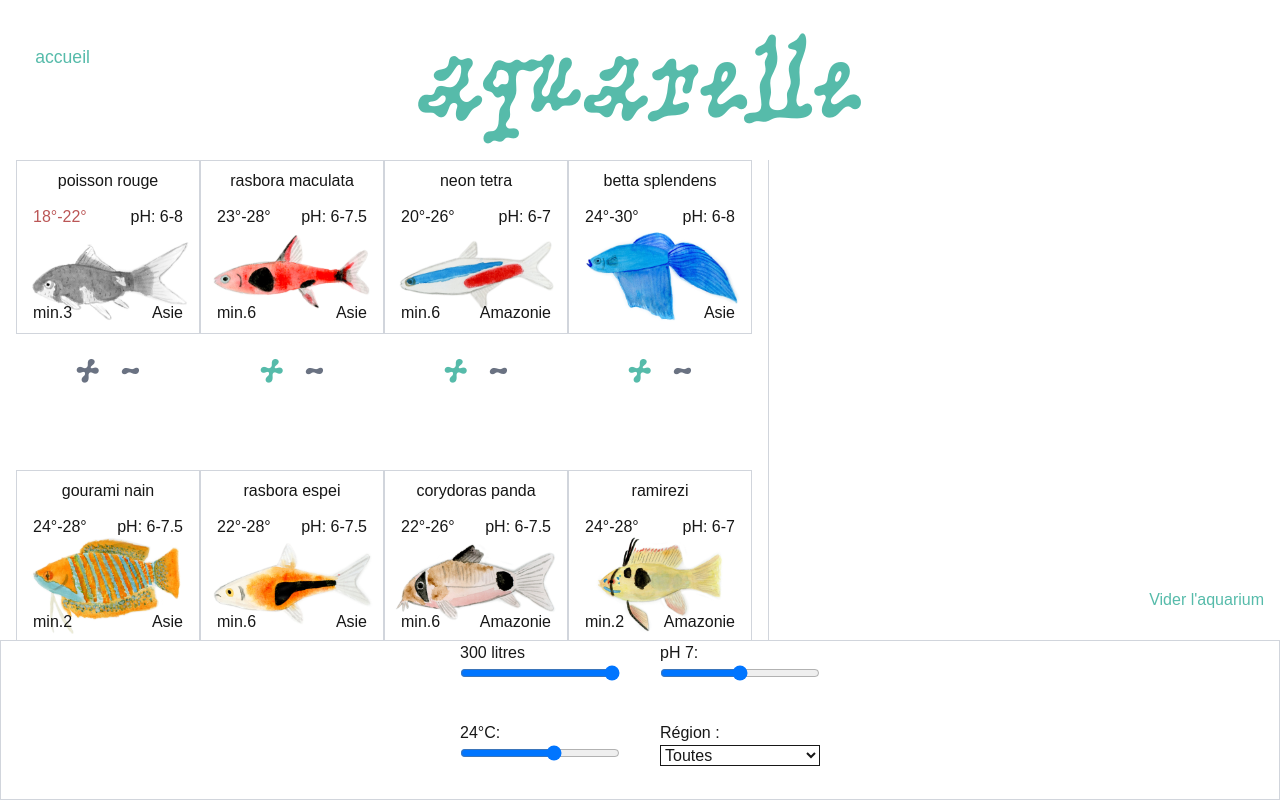
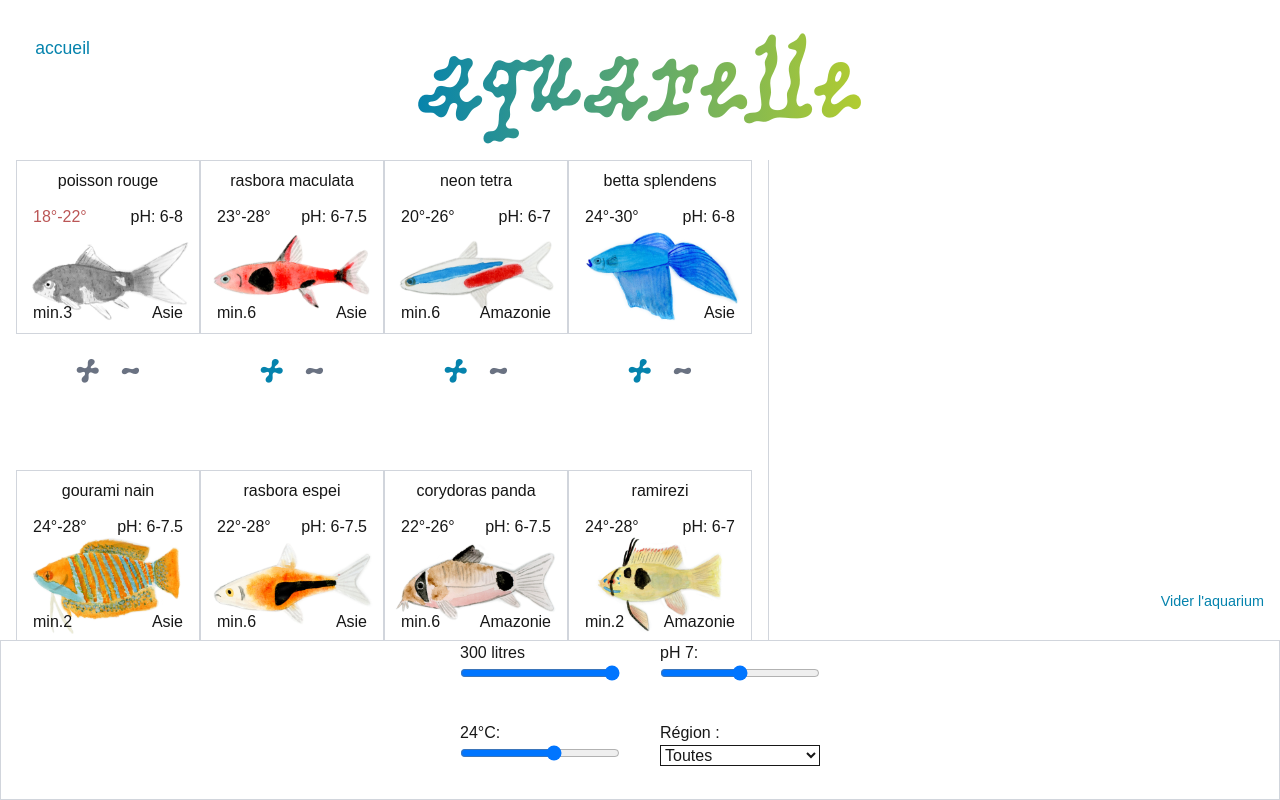
Before and after one commit to chloegregor/aquarelle, a Next.js app: page /simulateur in a window 1280 px wide. Built offline with nearby package versions, Linux system fonts and the light colour scheme; a web font is replaced by a local one.

Commit message:
adjustment display

```diff
--- a/app/components/aquariumApp.jsx
+++ b/app/components/aquariumApp.jsx
@@ -10,7 +10,7 @@ export function AquariumApp() {
   return (
     <>
 
-      <div className="flex flex-col lg:gap-10 gap-5 absolute bottom-0 border border-gray-300 w-full items-center h-[10em] bg-white px-[5px]">
+      <div className="flex flex-col lg:gap-10 gap-5 absolute bottom-0 border border-gray-300 w-full items-center lg:h-[10em] h-[8em] bg-white px-[5px]">
         <div className="flex lg:gap-10 gap-5">
           <div className="flex flex-col">
             <label htmlFor="tankVolume">{tankVolume} litres</label>
--- a/app/components/filteredFishes.jsx
+++ b/app/components/filteredFishes.jsx
@@ -152,7 +152,7 @@ export function FilteredFishes({tankVolume, tankPh, tankTemp, tankRegion}) {
     <>
     <div className ="flex flex-col-reverse lg:flex-row h-[100%] ">
 
-      <div className="grid lg:grid-cols-4 grid-cols-2 content-start lg:w-[60%] lg:px-[1em] px-[0.2em]  h-[50%] lg:h-[100%] overflow-scroll gap-[0.2em] lg:gap-0 border border-gray-300 pt-[0.2em] lg:pt-0 lg:border-none ">
+      <div className="grid lg:grid-cols-4 grid-cols-3 text-[0.6em] lg:text-[1em] content-start lg:w-[60%] lg:px-[1em] px-[0.2em]  h-[50%] lg:h-[100%] overflow-scroll gap-[0.2em] lg:gap-0 border border-gray-300 pt-[0.2em] lg:pt-0 lg:border-none ">
         {calculatedResult.map (({fish, result}) => (
 
           <div key={fish.species} className="">
--- a/app/components/population.jsx
+++ b/app/components/population.jsx
@@ -68,7 +68,7 @@ export function Population({ fish, volume, minimumVolume, originalVolume, reset,
             ))}
           </div>
           <div className="mt-auto text-end mr-[1em]">
-            <button onClick={reset} className="cursor-pointer hover:underline bleu mb-[0.5em]">Vider l'aquarium</button>
+            <button onClick={reset} className="cursor-pointer hover:underline bleu mb-[0.5em] text-[0.6em] lg:text-[0.9em]">Vider l'aquarium</button>
             <ProgressionBar percentage={Math.min(100, Math.max(0, ((originalVolume - volume) / originalVolume) * 100))} />
           </div>
         </div>
--- a/app/globals.css
+++ b/app/globals.css
@@ -32,16 +32,14 @@ html{
 }
 
 .bleu {
-  color: #56bbaa;
+  color: #0583ad;
 }
 
 .rouge {
   color: #bb5656;
 }
 
-.green {
-  color: #56bb78;
-}
+
 
 
 @theme inline {
@@ -74,7 +72,11 @@ body {
 h1{
   font-family: 'PicNic', sans-serif;
   margin: 0;
-  color : #56bbaa;
+  background: linear-gradient(90deg, #0583ad, #b4cd2f);
+  -webkit-background-clip: text;
+  -webkit-text-fill-color: transparent; /* Chrome/Safari */
+  background-clip: text; /* Firefox */
+  color: transparent;
 }
 
 .rotateInLeft {
@@ -130,12 +132,12 @@ h1{
 .bouton{
   background-color: #ffffff;
   color: #000000;
-  border: 1px solid #339988;
+  border: 1px solid #0583ad;
   border-radius: 2em;
   padding: 0.2em 0.6em;
 }
 
 .bouton:hover{
-  color: #339988;
+  color: #0583ad;
   transition:  color 0.2s ease-in-out;
 }
--- a/app/simulateur/page.tsx
+++ b/app/simulateur/page.tsx
@@ -7,14 +7,14 @@ export default function Simulateur() {
     <>
 
     <header className="lg:h-[20%] h-[10%] flex relative">
-      <div className="flex items-start mt-[2.5em] ml-[2em] lg:text-[1.1em] text-[0.8em]">
+      <div className="flex lg:items-start lg:mt-[2em] ml-[2em] items-center lg:text-[1.1em] text-[0.8em]">
         <Link href="/" className="bleu hover:underline">accueil</Link>
       </div>
       <div className="absolute left-1/2 -translate-x-1/2">
         <h1 className="lg:text-[7em] text-[2.5em]">aquarelle</h1>
       </div>
     </header>
-    <main className=" h-[90%] pb-[10em] lg:h-[80%]  ">
+    <main className=" h-[90%] lg:pb-[10em]  pb-[8em] lg:h-[80%]  ">
       <AquariumApp />
 
     </main>
```
